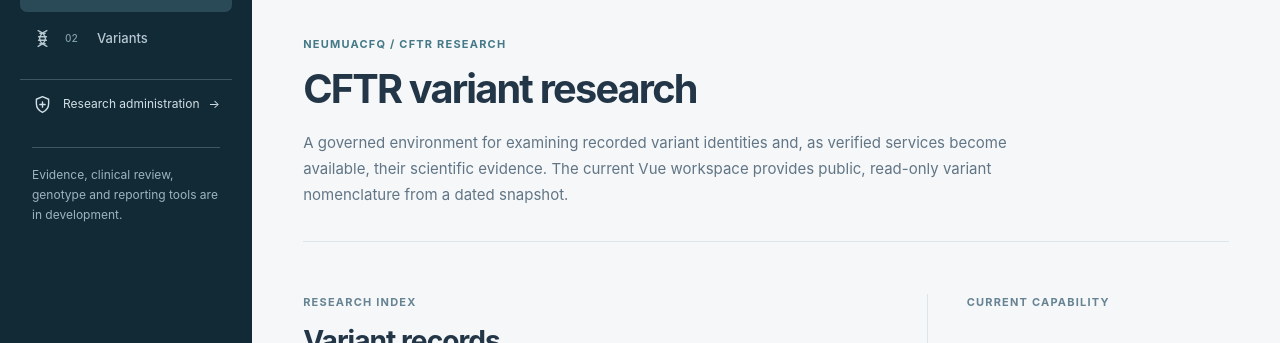
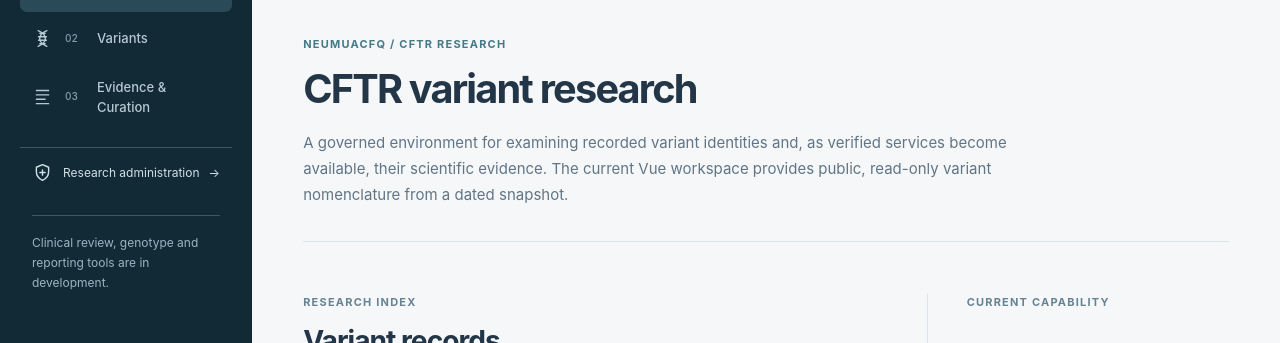
Before and after one commit to Baraka124/NEUMUAC-FQ-MVP, a Vue app in the folder apps/clinical-web/: page / in a window 1280 px wide. Shown: the part 196-539 px from the top of the page. Built offline with nearby package versions, Linux system fonts and the light colour scheme; no server answers.

Commit message:
Phase 2M-G integrate evidence register into the modern scientific workspace

```diff
--- a/apps/clinical-web/src/App.vue
+++ b/apps/clinical-web/src/App.vue
@@ -34,7 +34,7 @@ function toggleSidebar(): void {
   try { window.localStorage.setItem(NAV_STORAGE_KEY, String(manualPreference)); }
   catch { /* Optional UI preference only; private storage may be unavailable. */ }
 }
-const availableSections = sections.slice(0, 2);
+const availableSections = sections.slice(0, 3);
 // A configured endpoint does not mean a successful authenticated connection.
 const sourceConfigured = Boolean(readConfigFromEnvironment());
 watch(() => route.fullPath, () => { mobileMenuOpen.value = false; });
@@ -75,10 +75,11 @@ function closeNavigation(): void { mobileMenuOpen.value = false; }
               <rect x="3.5" y="13.5" width="7" height="7" rx="1.5"/>
               <rect x="13.5" y="13.5" width="7" height="7" rx="1.5"/>
             </template>
-            <template v-else>
+            <template v-else-if="section.path === '/variants'">
               <path d="M7 3c11 5 11 13 0 18M17 3C6 8 6 16 17 21"/>
               <path d="M9 6h6M7.5 10h9M7.5 14h9M9 18h6"/>
             </template>
+            <template v-else><path d="M5 4h14M5 9h14M5 14h10M5 19h14"/></template>
           </svg>
           <span v-if="!sidebarCollapsed" class="nav-index" aria-hidden="true">{{ String(index + 1).padStart(2, '0') }}</span>
           <span v-if="!sidebarCollapsed" class="nav-name">{{ section.name }}</span>
@@ -93,7 +94,7 @@ function closeNavigation(): void { mobileMenuOpen.value = false; }
         </svg>
         <span v-if="!sidebarCollapsed" class="staff-link-name">Research administration <span aria-hidden="true">→</span></span>
       </RouterLink>
-      <p v-if="!sidebarCollapsed" class="sidebar-roadmap">Evidence, clinical review, genotype and reporting tools are in development.</p>
+      <p v-if="!sidebarCollapsed" class="sidebar-roadmap">Clinical review, genotype and reporting tools are in development.</p>
       <div v-if="!sidebarCollapsed" class="sidebar-base">
         <span class="sidebar-rule" aria-hidden="true"></span>
         <strong>Research environment</strong>
```
